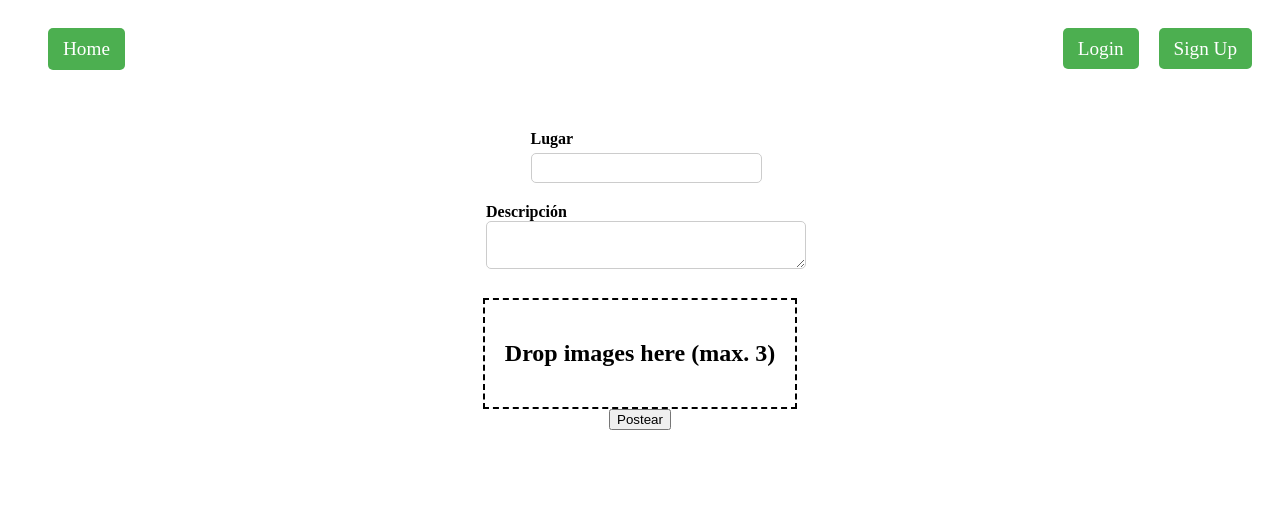
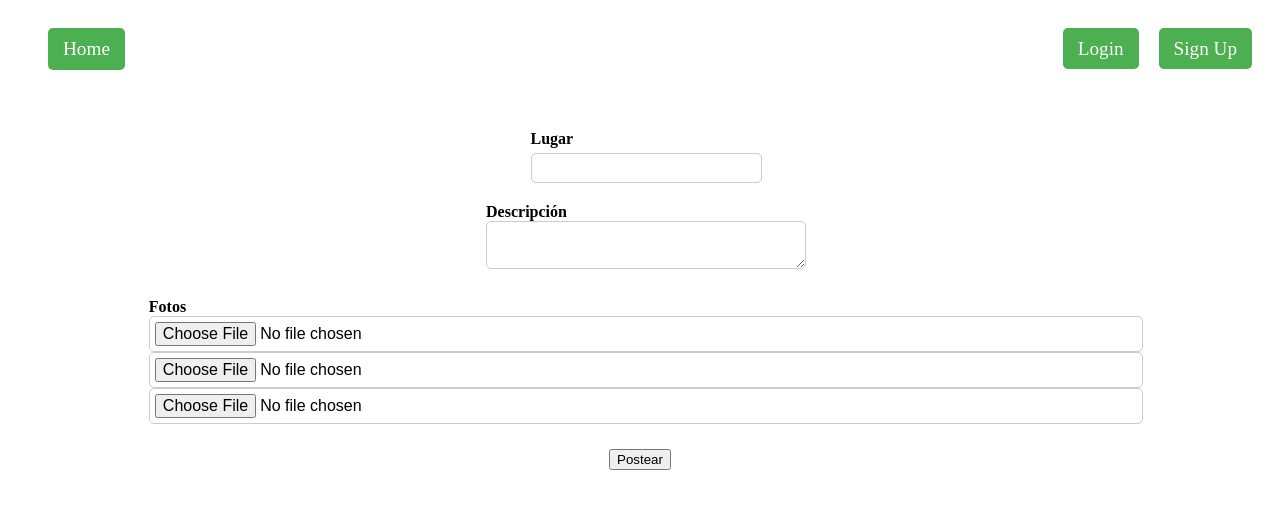
Before and after one commit to xavierrod/project-final-pw, a React (Vite) app: page /upload in a window 1280 px wide. Shown: the top 508 px of the page. Built offline with nearby package versions, Linux system fonts and the light colour scheme.

Commit message:
add fixes to hooks, providers, services, uploadForm ready to use

```diff
--- a/src/components/UploadForm.jsx
+++ b/src/components/UploadForm.jsx
@@ -1,49 +1,23 @@
-import React, { useState } from 'react';
+import React from 'react';
+import { useNavigate } from 'react-router-dom';
+
 import useServer from '../hooks/useServer.js';
 import styles from './UploadForm.module.css';
 
 function UploadForm() {
   const { post } = useServer();
-
-  const [files, setFiles] = useState([]);
-
-  const handleDrop = (e) => {
-    e.preventDefault();
-    const newFiles = [...files];
-    const filesToAdd = e.dataTransfer.files;
-    for (let i = 0; i < filesToAdd.length && newFiles.length < 3; i++) {
-      const file = filesToAdd[i];
-      const name = `file${newFiles.length + 1}`;
-      newFiles.push({ file, name });
-    }
-    setFiles(newFiles);
-  };
+  const navigate = useNavigate();
 
   const handleSubmit = async (e) => {
     e.preventDefault();
+
     const formData = new FormData(e.target);
-    files.forEach((fileObj) => {
-      formData.append(fileObj.name, fileObj.file);
+    const { data } = await post({
+      url: '/entries',
+      body: formData,
+      hasImage: true,
     });
-    const localUser = JSON.parse(localStorage.getItem('user')) || {};
-    try {
-      const response = await post({
-        url: '/entries',
-        body: formData,
-        token: localUser.token,
-      });
-      console.log(response);
-    } catch (error) {
-      console.error(error);
-    }
-  };
-
-  const handleImageClick = (fileObj) => {
-    const editor = document.querySelector('#editor');
-    const img = document.createElement('img');
-    img.src = URL.createObjectURL(fileObj.file);
-    img.alt = fileObj.name;
-    editor.appendChild(img);
+    if (data.status === 'ok') navigate('/');
   };
 
   return (
@@ -70,28 +44,31 @@ function UploadForm() {
           />
         </label>
       </div>
-
-      <div
-        onDragOver={(e) => e.preventDefault()}
-        onDrop={handleDrop}
-        style={{ border: "2px dashed black", padding: "20px" }}
-      >
-        <h2>Drop images here (max. 3)</h2>
-        {files.map((fileObj) => (
-          <button
-            key={fileObj.name}
-            onClick={() => handleImageClick(fileObj)}
-            style={{ display: "block", margin: "10px 0" }}
-          >
-            <img
-              src={URL.createObjectURL(fileObj.file)}
-              alt={fileObj.name}
-              draggable="false"
-              style={{ maxWidth: "100%" }}
-            />
-            {fileObj.name}
-          </button>
-        ))}
+      <div className={styles.form__field}>
+        <label className={styles.form__label} htmlFor='files'>
+          Fotos
+          <input
+            className={styles.form__input}
+            type='file'
+            name={`file1`}
+            id='file1'
+            accept='image/*'
+          />
+          <input
+            className={styles.form__input}
+            type='file'
+            name={`file2`}
+            id='file2'
+            accept='image/*'
+          />
+          <input
+            className={styles.form__input}
+            type='file'
+            name={`file3`}
+            id='file3'
+            accept='image/*'
+          />
+        </label>
       </div>
 
       <button type='submit'>Postear</button>
@@ -99,8 +76,6 @@ function UploadForm() {
   );
 }
 export default UploadForm;
-
-
 
 /* DROZONE
 function UploadForm() {
--- a/src/hooks/useServer.js
+++ b/src/hooks/useServer.js
@@ -12,13 +12,12 @@ import useAuth from './useAuth.js';
 function useServer() {
   const { token, setUser } = useAuth();
   const handleResponse = ({ data, loading, error }) => {
-    //console.log('test', data, loading, error);
 
   /*
   checks if the response data object has a status property set to 'ok' and a data property
   that contains a token.
+  */
 
-  */
     if (data?.status === 'ok' && data?.data?.token) {
       setUser({ token: data?.data?.token }); // the token is updated with the new value.
     }
@@ -38,12 +37,12 @@ function useServer() {
   The post,put,get,delete methods call httpService with their respective HTTP methods and the url and token as parameters. */
   return {
     get: ({ url }) => httpService({ method: 'GET', url, token }),
-    post: ({ url, body, token, isImage }) =>
-      httpService({ method: 'POST', url, token, body, isImage }).then(
+    post: ({ url, body, hasImage }) =>
+      httpService({ method: 'POST', url, token, body, hasImage }).then(
         handleResponse
       ),
-    put: ({ url, body, isImage }) =>
-      httpService({ method: 'PUT', url, token, body, isImage }).then(
+    put: ({ url, body, hasImage }) =>
+      httpService({ method: 'PUT', url, token, body, hasImage }).then(
         handleResponse
       ),
     delete: ({ url }) => httpService({ method: 'DELETE', url, token }),
--- a/src/providers/AuthProvider.jsx
+++ b/src/providers/AuthProvider.jsx
@@ -13,7 +13,6 @@ const AuthProvider = ({ children }) => {
     //console.log('test',user)
     if (isEmpty(user)) return;
 
-
     localStorage.setItem('user', JSON.stringify(user)); /*json in localstorage*/
     setCurrentUser(user);
   };
@@ -25,15 +24,12 @@ const AuthProvider = ({ children }) => {
 
   const authValues = useMemo(() => {
     return {
-
       user: currentUser?.user || null,
-      data: currentUser?.token,
+      token: currentUser?.token,
       isAuthenticated: !!currentUser?.token, // data?.data?.token
       //!! boolean, if i dont add the !! i will get a truthy or falsy, when i add the !! i will get a boolean
       setUser: setUserHandler,
       logout: logoutHandler,
-
-
     };
   });
 
--- a/src/services/httpService.js
+++ b/src/services/httpService.js
@@ -5,9 +5,9 @@ async function httpService({
   method = 'GET',
   token = null,
   body = null,
-  isImage = false,
+  hasImage = false,
 }) {
-/*   if (!url.startsWith('/')) throw new Error('URL Must Start With a Slash (/)'); */
+  if (!url.startsWith('/')) throw new Error('URL Must Start With a Slash (/)');
 
   const fullURL = new URL(apiURL + url);
   const config = {
@@ -17,19 +17,19 @@ async function httpService({
     },
   };
 
-  if (!isImage) {
+  if (!hasImage) {
     config.headers['Content-Type'] = 'application/json';
   }
 
   if (token) {
-    config.headers.Authorization = `Bearer ${token}`; // token bearer
+    config.headers.Authorization = token; // token bearer
   }
 
-  if (body && !isImage) {
+  if (body && !hasImage) {
     config.body = JSON.stringify(body);
   }
 
-  if (body && isImage) {
+  if (body && hasImage) {
     config.body = body;
   }
 
--- a/src/views/login.jsx
+++ b/src/views/login.jsx
@@ -15,7 +15,7 @@ function Login() {
 
     const credentials = Object.fromEntries(new FormData(e.target));
     const { data } = await post({ url: '/users/login', body: credentials });
-    //const { data } = await post({ url: '/users/login', body: image, isImage: true });
+    //const { data } = await post({ url: '/users/login', body: image, hasImage: true });
     if (data) return navigate('/'); //when you log in, it will send you into the /PAGE
   };
   return (
@@ -53,7 +53,7 @@ function Login() {
         </div>
 
         <div>
-          <button type='submit'>  Login  </button>
+          <button type='submit'> Login </button>
         </div>
         <p className={styles.loginLink}>
           New User?&nbsp;&nbsp;&nbsp;
```
